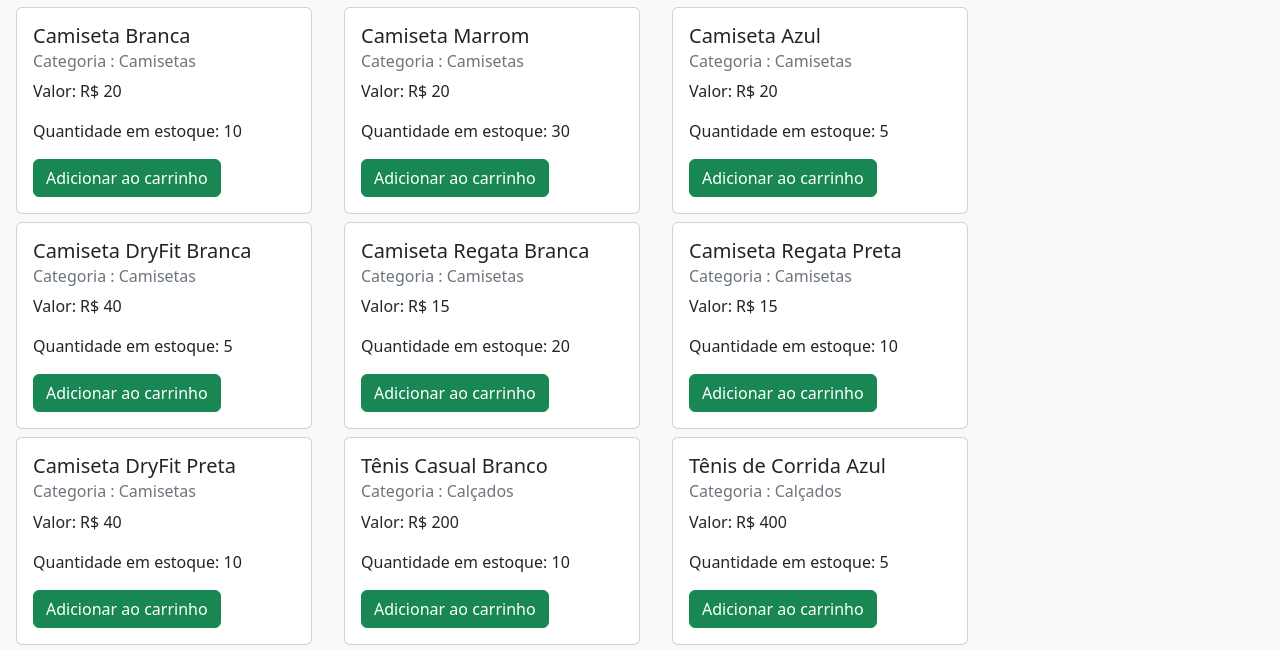
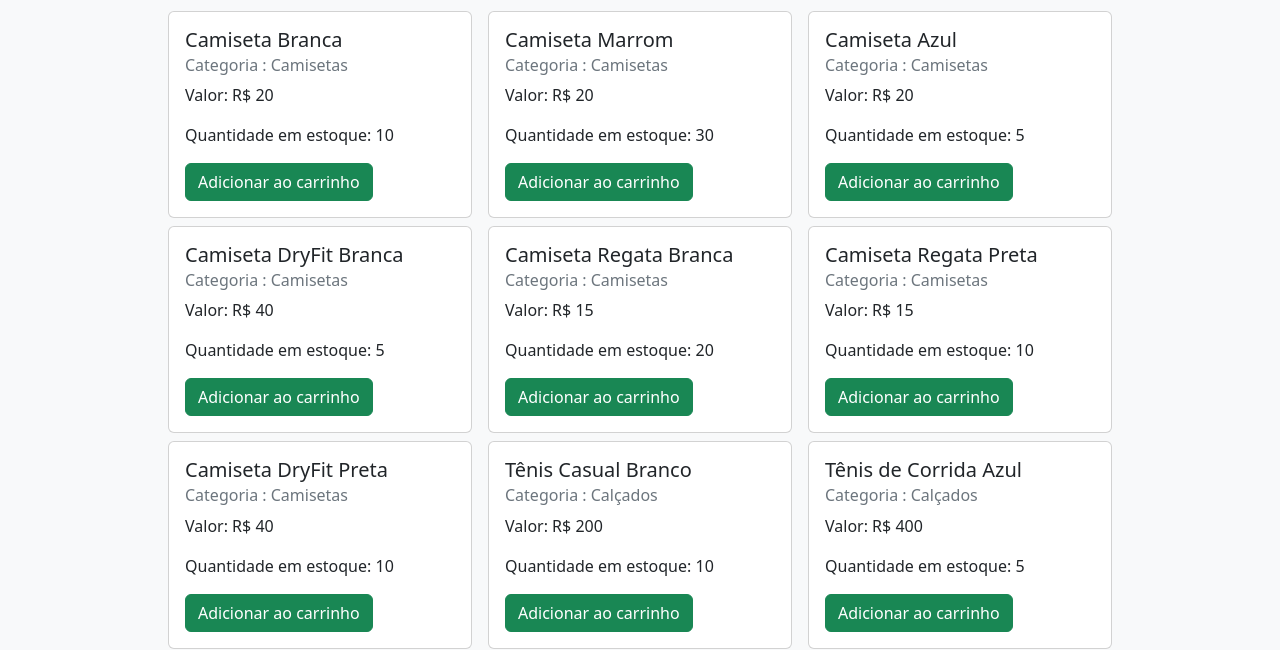
Before and after one commit to vinicius-fernandes/DesafioJSTSystems, a plain HTML site: page pages/index.html in a window 1280 px wide. Shown: the part 109-759 px from the top of the page. Drawn offline with nearby package versions, Linux system fonts and the light colour scheme.

```diff
--- a/pages/index.html
+++ b/pages/index.html
@@ -38,10 +38,12 @@
         <div class="row ">
             <div class="col-12 text-center"><h1>Produtos</h1></div>
         </div>
-        <div class="row" id="containerProdutos">
+        <div class="row justify-content-center align-items-center g-2 m-1" id="containerProdutos">
 
         </div>
     </div>
+
+
 
     <!-- JavaScript Bundle with Popper -->
     <script src="https://cdn.jsdelivr.net/npm/bootstrap@5.2.2/dist/js/bootstrap.bundle.min.js"
```
